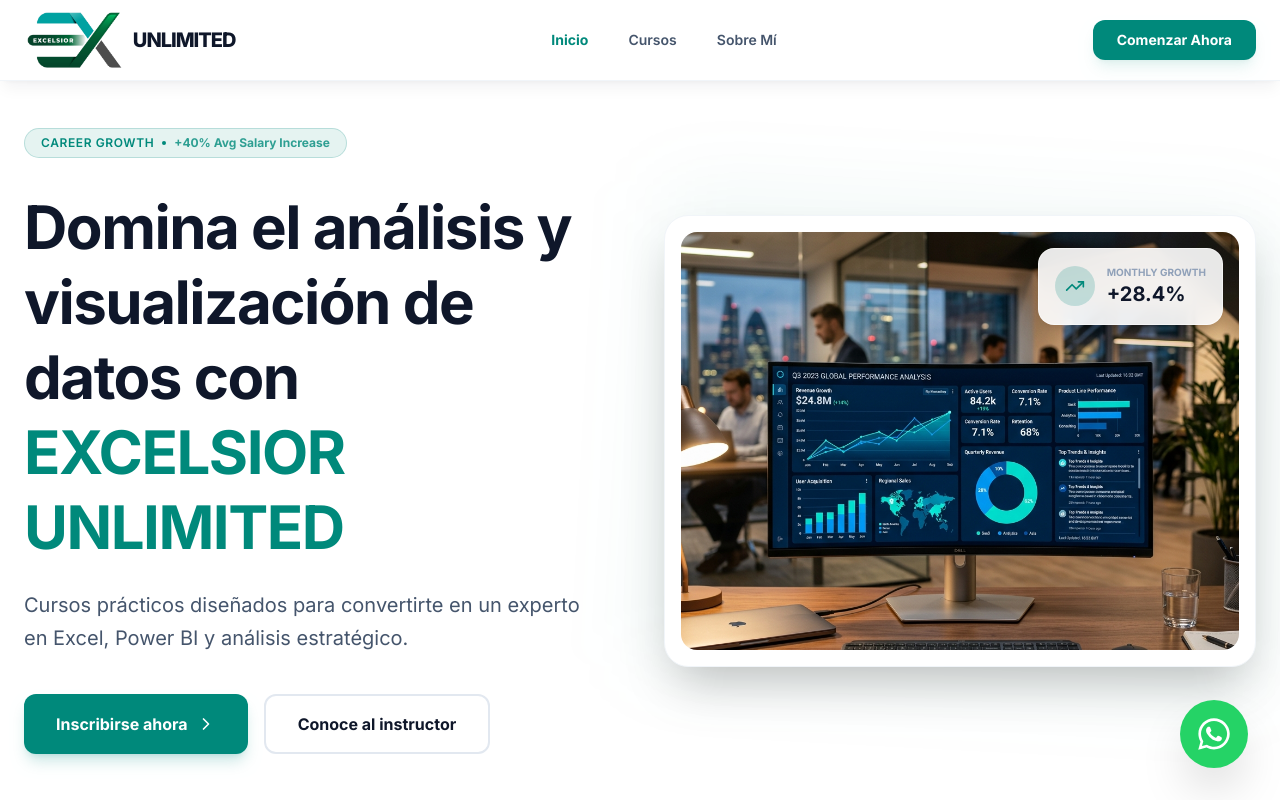
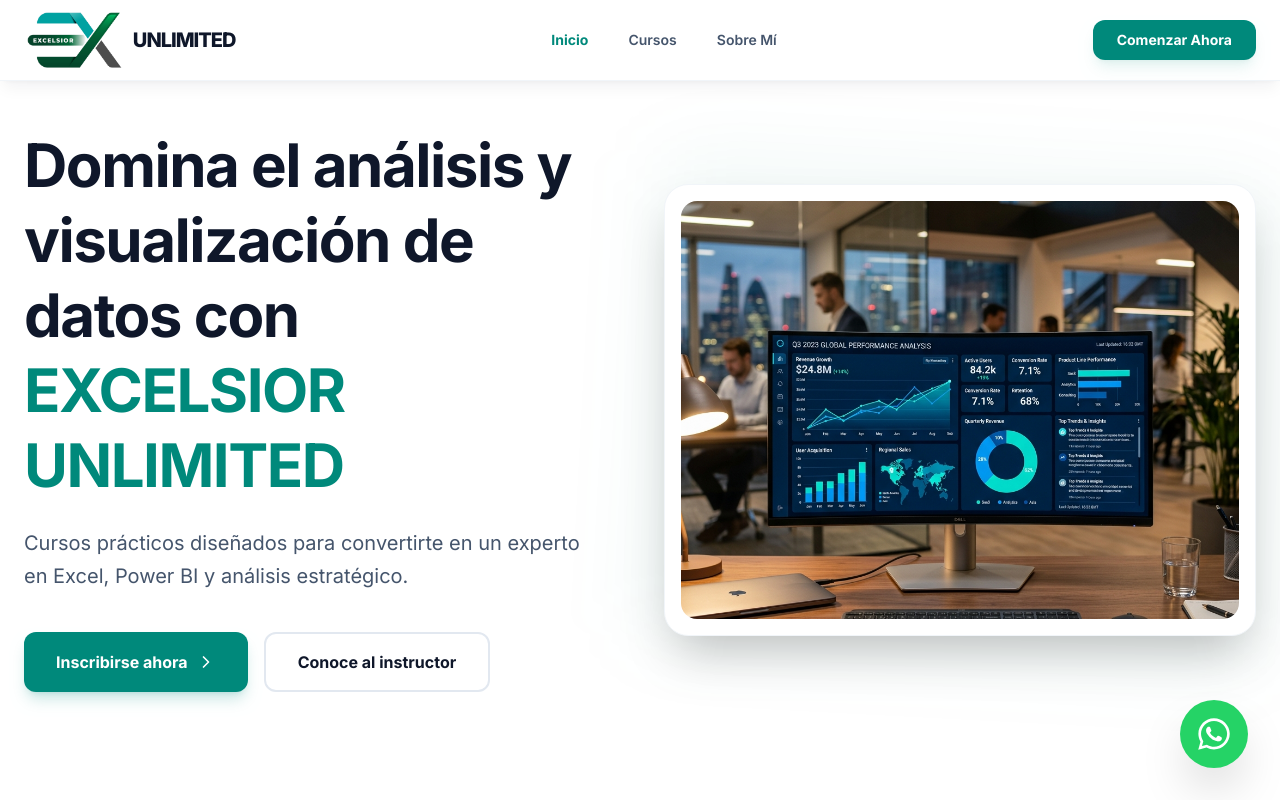
Before and after one commit to JoseCarmona17/Data-Academy, a React (Vite) app: page / in a window 1280 px wide. Shown: the top 800 px of the page. Built offline with nearby package versions, Linux system fonts and the light colour scheme.

Commit message:
refactor: comment out unused badge and overlay elements in Home component

```diff
--- a/src/pages/Home.jsx
+++ b/src/pages/Home.jsx
@@ -93,11 +93,11 @@ export default function Home() {
         <div className="max-w-7xl mx-auto px-6 py-8 lg:py-16 grid lg:grid-cols-2 items-center gap-12">
           <div className="relative z-10">
             {/* badge */}
-            <div className="inline-flex items-center gap-2 bg-primary/10 border border-primary/20 rounded-full px-4 py-1.5 mb-6 lg:mb-8">
+            {/* <div className="inline-flex items-center gap-2 bg-primary/10 border border-primary/20 rounded-full px-4 py-1.5 mb-6 lg:mb-8">
               <span className="text-primary text-[10px] lg:text-xs font-semibold tracking-wider uppercase">Career Growth</span>
               <span className="w-1 h-1 bg-primary rounded-full"></span>
               <span className="text-primary/80 text-[10px] lg:text-xs font-bold">+40% Avg Salary Increase</span>
-            </div>
+            </div> */}
 
             <h1 className="text-3xl md:text-5xl lg:text-6xl font-bold leading-tight tracking-tight mb-6 text-navy">
               Domina el análisis y visualización de datos con{' '}
@@ -135,7 +135,7 @@ export default function Home() {
                 alt="Data Analysis Dashboard"
                 className="rounded-2xl w-full h-auto object-cover aspect-[4/3]"
               />
-              <div className="absolute top-4 lg:top-8 right-4 lg:right-8 bg-white/90 backdrop-blur-md p-3 lg:p-4 rounded-2xl shadow-xl border border-white/50 animate-bounce-slow">
+              {/* <div className="absolute top-4 lg:top-8 right-4 lg:right-8 bg-white/90 backdrop-blur-md p-3 lg:p-4 rounded-2xl shadow-xl border border-white/50 animate-bounce-slow">
                 <div className="flex items-center gap-3">
                   <div className="w-8 lg:w-10 h-8 lg:h-10 rounded-full bg-primary/20 flex items-center justify-center">
                     <TrendingUp className="w-4 lg:w-5 h-4 lg:h-5 text-primary" />
@@ -145,7 +145,7 @@ export default function Home() {
                     <p className="text-base lg:text-xl font-bold text-navy">+28.4%</p>
                   </div>
                 </div>
-              </div>
+              </div> */}
             </div>
           </div>
         </div>
```
